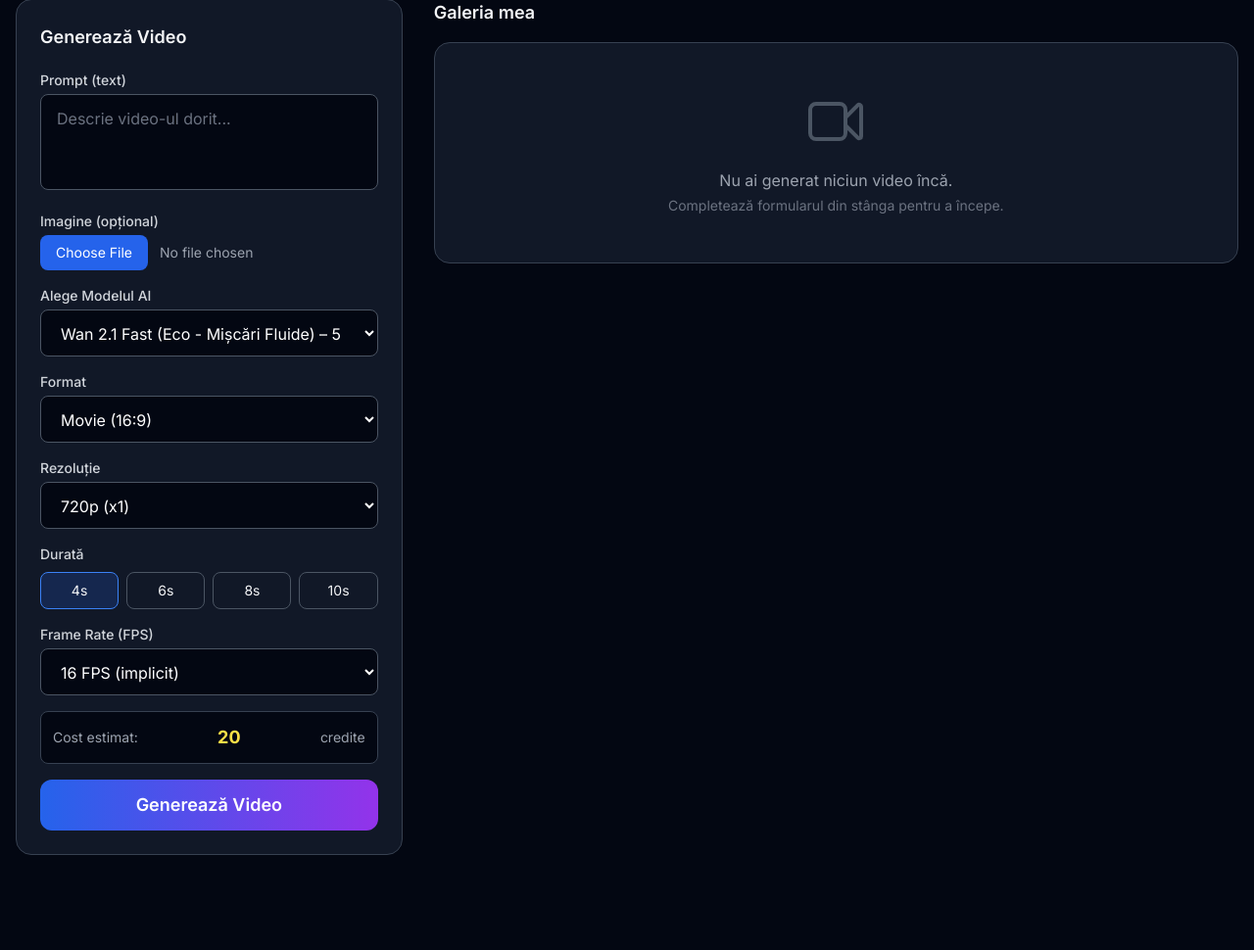
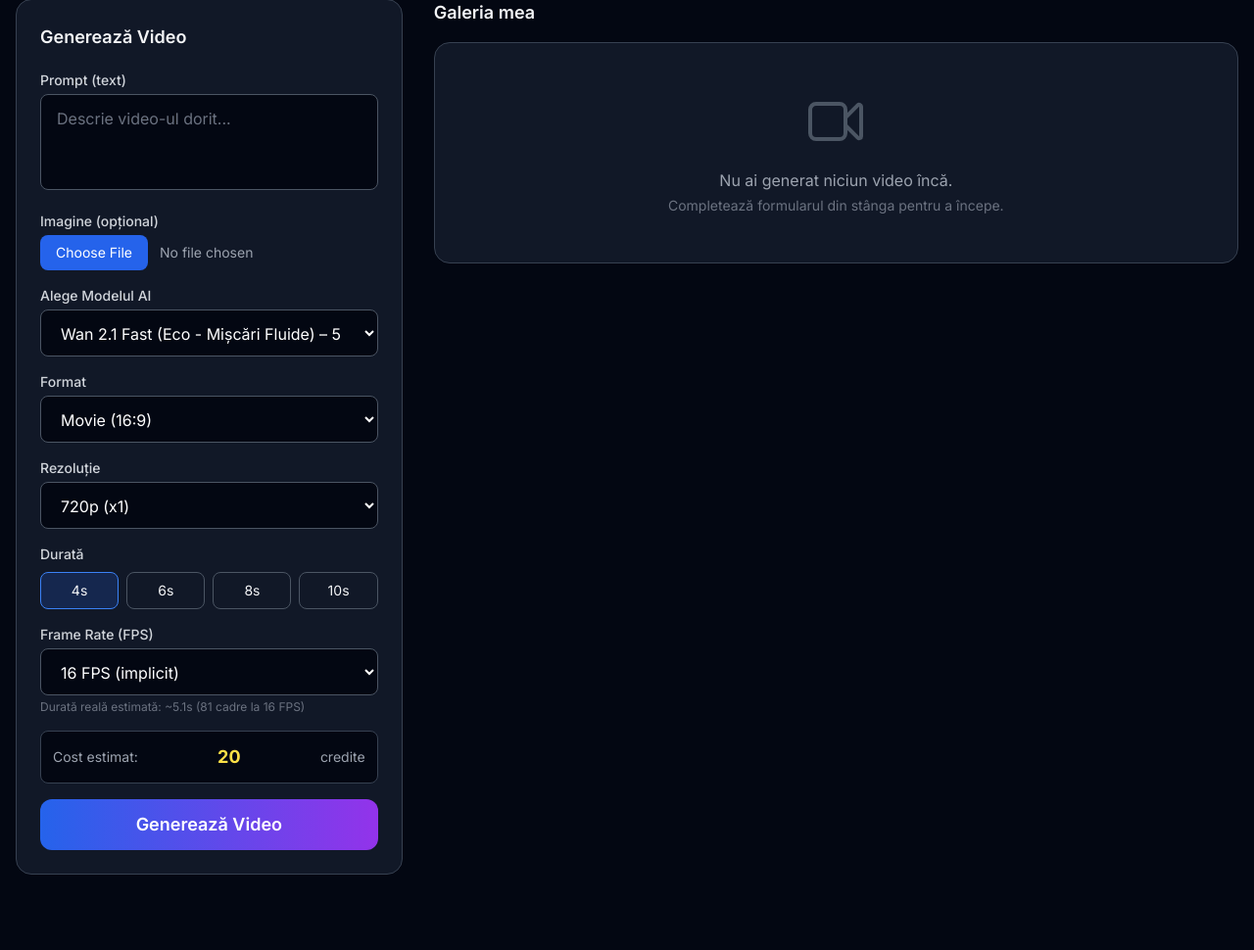
Before and after one commit to Dacicwolf/movify, a PHP site: page /dashboard.php in a window 1280 px wide. Shown: the part 100-1070 px from the top of the page at 98% size. Run offline with PHP 8.4, Linux system fonts and the light colour scheme; the visitor is signed in with stand-in values (Sample User, id 1); data that the repository does not hold is empty; some libraries are stand-ins or nearby versions.

Commit message:
feat: add estimated duration hint under FPS selector
Shows real video duration based on frame count and FPS, e.g.:
'Durată reală estimată: ~5.1s (81 cadre la 16 FPS)'
Updates dynamically when FPS changes.

Co-Authored-By: Theo <itonai2026@gmail.com>

```diff
--- a/assets/js/app.js
+++ b/assets/js/app.js
@@ -59,6 +59,21 @@ document.addEventListener('DOMContentLoaded', () => {
         });
 
         fpsSection.classList.remove('hidden');
+        updateFpsDurationHint();
+    }
+
+    // ── FPS duration hint ────────────────────────────────────────────
+    const fpsDurationHint = document.getElementById('fps-duration-hint');
+    const NUM_FRAMES = 81; // Wan default frame count
+
+    function updateFpsDurationHint() {
+        if (!fpsDurationHint || !fpsSelect || !fpsSection || fpsSection.classList.contains('hidden')) {
+            if (fpsDurationHint) fpsDurationHint.textContent = '';
+            return;
+        }
+        const fps = parseInt(fpsSelect.value) || 16;
+        const realDuration = (NUM_FRAMES / fps).toFixed(1);
+        fpsDurationHint.textContent = `Durată reală estimată: ~${realDuration}s (${NUM_FRAMES} cadre la ${fps} FPS)`;
     }
 
     // Recalculate on every control change
@@ -68,6 +83,7 @@ document.addEventListener('DOMContentLoaded', () => {
     });
 
     form.querySelector('#model')?.addEventListener('change', updateFpsSection);
+    fpsSelect?.addEventListener('change', updateFpsDurationHint);
 
     form.querySelectorAll('input[name="duration"]').forEach(r => {
         r.addEventListener('change', calcCost);
--- a/dashboard.php
+++ b/dashboard.php
@@ -140,6 +140,7 @@ require_once __DIR__ . '/includes/header.php';
                             <option value="20">20 FPS</option>
                             <option value="24">24 FPS</option>
                         </select>
+                        <p id="fps-duration-hint" class="mt-1 text-xs text-gray-500"></p>
                     </div>
 
                     <!-- Cost preview -->
```
